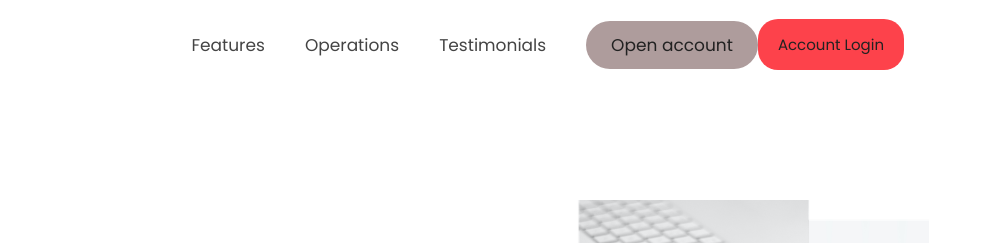
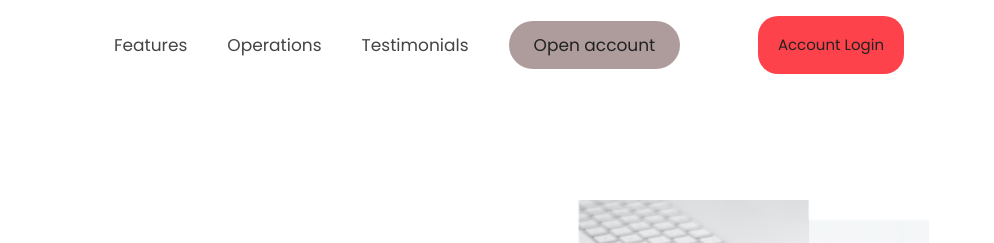
Before and after one commit to sonyamg80/sonyamg80.github.io, a plain HTML site: page Fox_Bank/index.html in a window 1280 px wide. Shown: the top 243 px of the page, 286-1280 px from the left. Drawn offline with Linux system fonts and the light colour scheme.

Commit message:
finished this site

```diff
--- a/Fox_Bank/index.html
+++ b/Fox_Bank/index.html
@@ -40,12 +40,13 @@
               >Open account</a
             >
           </li>
-          <li>
-            <a href="../Bank_website/index.html" class="button" target="_blank"
-              >Account Login</a
-            >
-          </li>
         </ul>
+        <a
+          class="button"
+          href="https://sonyamg80.github.io/Bank_website/index.html"
+          target="_blank"
+          >Account Login</a
+        >
       </nav>
 
       <div class="header__title">
--- a/Fox_Bank/style.css
+++ b/Fox_Bank/style.css
@@ -164,6 +164,7 @@ img {
   font-size: 1.5rem;
   font-weight: 400;
   text-decoration: none;
+  cursor: pointer;
 }
 
 .button:hover,
```
